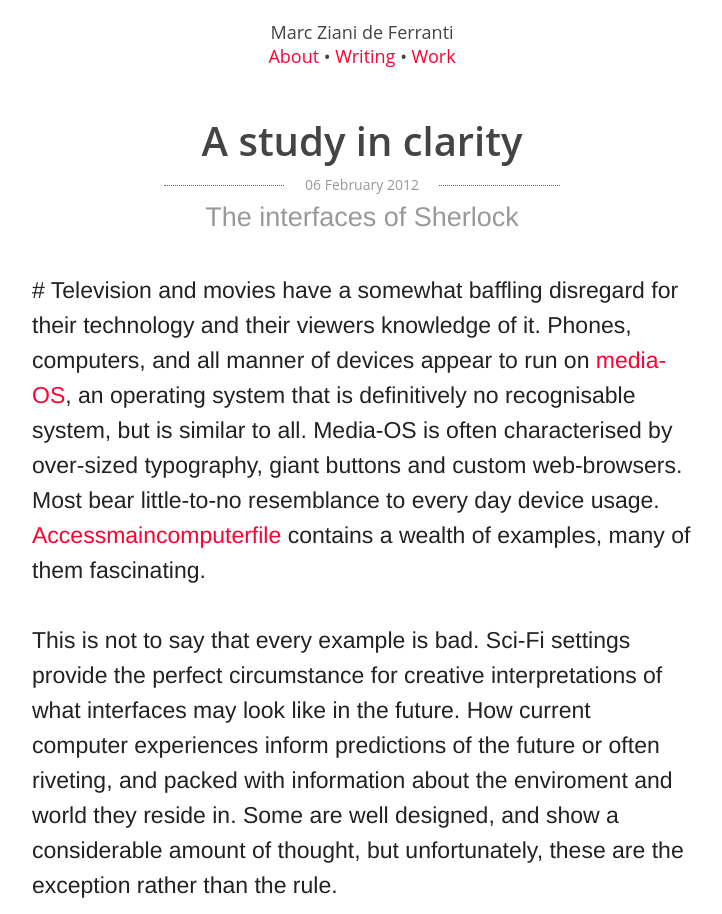
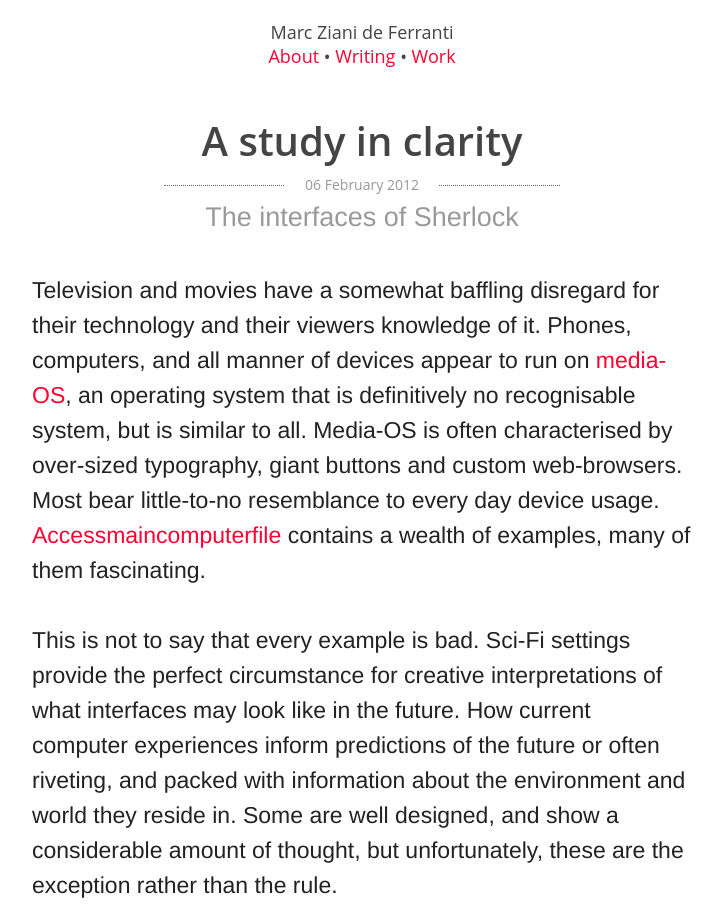
Before and after one commit to mezdef/marcziani.com, a Jekyll site: the page built from _posts/2012-02-06-a-study-in-clarity.md, in a window 1280 px wide and 1400 px high, cut to the strip 0-914 px from the top of the window. Shown: the whole strip, without its empty margins (278-1000 px from the left). Built offline with Jekyll 4.4.1, drawn with Linux system fonts in a browser that asks for light colours; some web fonts are replaced; Markdown is read by kramdown in place of the engine named in the settings; some of the changed text lies outside the part shown.

Commit message:
Content - Posts: Updating posts for formatting and translation errors

```diff
--- a/_posts/2012-02-06-a-study-in-clarity.md
+++ b/_posts/2012-02-06-a-study-in-clarity.md
@@ -3,17 +3,14 @@
   subtitle: "The interfaces of Sherlock"
   created: !!timestamp '2012-02-13 20:00:00'
   layout: post
-  excerpt: "x"
 ---
 
-# {{ page_url(page.node.ancestors) }}
-Television and movies have a somewhat baffling disregard for their technology and their viewers
-knowledge of it. Phones, computers, and all manner of devices appear to run on [media-OS](http://5by5.tv/incomparable/76), an operating system that is definitively no recognisable system, but is similar to all. Media-OS is often characterised by over-sized typography, giant buttons and custom web-browsers. Most bear little-to-no resemblance to every day device usage. [Accessmaincomputerfile](http://accessmaincomputerfile.net) contains a wealth of examples, many of them fascinating.
+Television and movies have a somewhat baffling disregard for their technology and their viewers knowledge of it. Phones, computers, and all manner of devices appear to run on [media-OS](http://5by5.tv/incomparable/76), an operating system that is definitively no recognisable system, but is similar to all. Media-OS is often characterised by over-sized typography, giant buttons and custom web-browsers. Most bear little-to-no resemblance to every day device usage. [Accessmaincomputerfile](http://accessmaincomputerfile.net) contains a wealth of examples, many of them fascinating.
 
-This is not to say that every example is bad. Sci-Fi settings provide the perfect circumstance for creative interpretations of what interfaces may look like in the future. How current computer experiences inform predictions of the future or often riveting, and packed with information about the enviroment and world they reside in. Some are well designed, and show a considerable amount of thought, but unfortunately, these are the exception rather than the rule.
+This is not to say that every example is bad. Sci-Fi settings provide the perfect circumstance for creative interpretations of what interfaces may look like in the future. How current computer experiences inform predictions of the future or often riveting, and packed with information about the environment and world they reside in. Some are well designed, and show a considerable amount of thought, but unfortunately, these are the exception rather than the rule.
 
-![Tron: Legacy terminal](/media/images/blog/2012/02/tron-console.png)
-<figcaption class='caption'>Interface from Tron: Legacy via work.gmunk.com</figcaption>
+![Tron: Legacy terminal](http://payload.cargocollective.com/1/0/2995/1190825/064.TRONBR.07_905.JPG)
+<figcaption class='caption'>Interface from Tron: Legacy via <a href='work.gmunk.com'>work.gmunk.com</a></figcaption>
 
 In the war of clarity vs. authenticity, the proliferation of foe-interfaces prompts the question of how much time and effort is spent on these creations that ultimately confuse rather than inform. Hyperbole aside, some constructed interfaces genuinely do perform their intended function of information delivery. It is obvious that a generic Windows or OS X interface will not always communicate the desired information rapidly enough to a casual viewer. A closeup on a computer or phone screen takes the character out of context, and may feel jarring or ruin a directors carefully constructed scene. Interfaces with large text, overly-obvious interface elements, and computers that beep every time a button is hit. For devices such as phones, the use of caller-id has always seemed woefully under appreciated. A large picture of the caller, large text displaying the contact's name, and an obvious hang up / answer button has always struck as an easy way to accomplish the afore-mentioned goals.
 
@@ -23,7 +20,7 @@
 ![Sherlock_01](http://marcziani.com/blog/wp-content/uploads/2012/02/Sherlock_SS_01.jpeg)
 <figcaption class='caption'>Sherlock: Multiple text messages</figcaption>
 
-While this method is certainly effective, it could easily have been far less arresting, if not for it's typographical details. Information displayed on a phone is set in AF Generation Z Medium (as seen in the picture above (season 1), however the font changes in seasons two (below), and web-pages in Arial/Helvetica with smatterings of serifs. While this information may not mean much to an average viewer, it subtly reinforces the information's source, and the scene, it's context.
+While this method is certainly effective, it could easily have been far less arresting, if not for its typographical details. Information displayed on a phone is set in AF Generation Z Medium (as seen in the picture above (season 1), however the font changes in seasons two (below), and web-pages in Arial/Helvetica with smatterings of serifs. While this information may not mean much to an average viewer, it subtly reinforces the information's source, and the scene, it's context.
 
 ![Sherlock_02](http://marcziani.com/blog/wp-content/uploads/2012/02/Sherlock_SS_02.jpeg)
 <figcaption class='caption'>Sherlock: List of text messages</figcaption>
```
Also changed, not shown: _posts/2012-02-20-clear-minded.md (+6 -12 lines), _posts/2012-03-15-visions-of-future-past.md (+1 -1 lines), _posts/2012-03-25-a-cleaner-hacker-news.md (+1 -1 lines), _posts/2012-08-13-the-unbearable-lightness-of-listening.md (+2 -2 lines).
